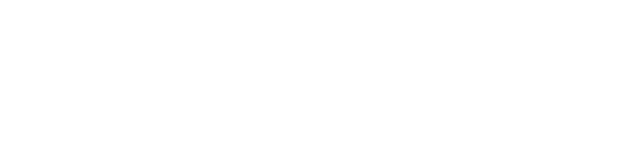
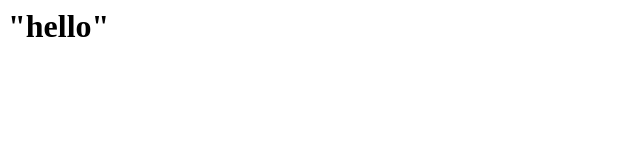
Before and after one commit to dytdirt/dytdirt.github.io, a plain HTML site: page index.html in a window 1280 px wide. Shown: the whole page, without its empty margins (0-640 px from the left). Drawn offline with Linux system fonts and the light colour scheme.

Commit message:
Update index.html

```diff
--- a/index.html
+++ b/index.html
@@ -1,5 +1,7 @@
 <html>
     <body>
-
+        <h1>
+            "hello"
+        </h1>
     </body>
 </html>
```
